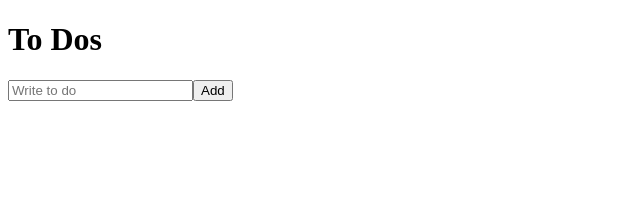
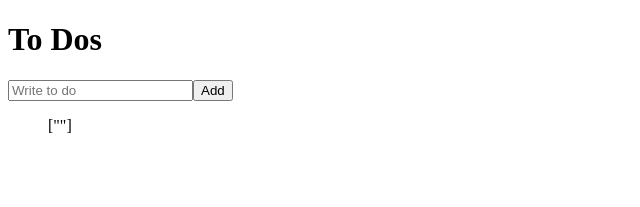
Before and after one commit to gee1suu/vanilla-redux, a React (Create React App) app: page / in a window 1280 px wide. Shown: the top 207 px of the page, without its empty margins (0-640 px from the left). Built offline with nearby package versions, Linux system fonts and the light colour scheme.

Commit message:
#3.2 mapStateToProps

```diff
--- a/src/routes/Home.js
+++ b/src/routes/Home.js
@@ -1,6 +1,8 @@
 import React, { useState } from "react";
+import { useSelector } from "react-redux";
 
-export default function Home() {
+function Home() {
+  const toDos = useSelector((state) => state);
   const [text, setText] = useState("");
   function onChange(e) {
     setText(e.target.value);
@@ -23,7 +25,9 @@ export default function Home() {
         />
         <button>Add</button>
       </form>
-      <ul></ul>
+      <ul>{JSON.stringify(toDos)}</ul>
     </>
   );
 }
+
+export default Home;
--- a/src/store.js
+++ b/src/store.js
@@ -10,7 +10,7 @@ export const deleteToDo = (id) => {
   return { type: DELETE_TODO, id };
 };
 
-const reducer = (state = [], action) => {
+const reducer = (state = [""], action) => {
   switch (action.type) {
     case ADD_TODO:
       const newToDoObj = { text: action.text, id: Date.now() };
```
